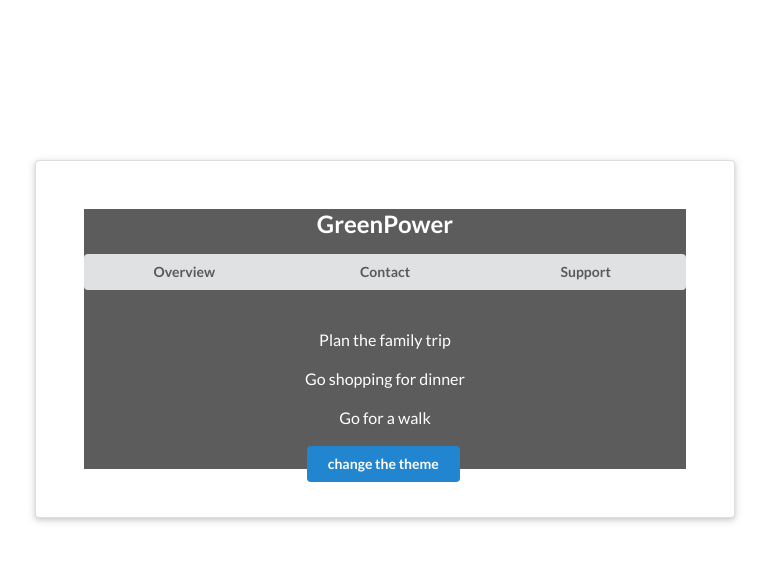
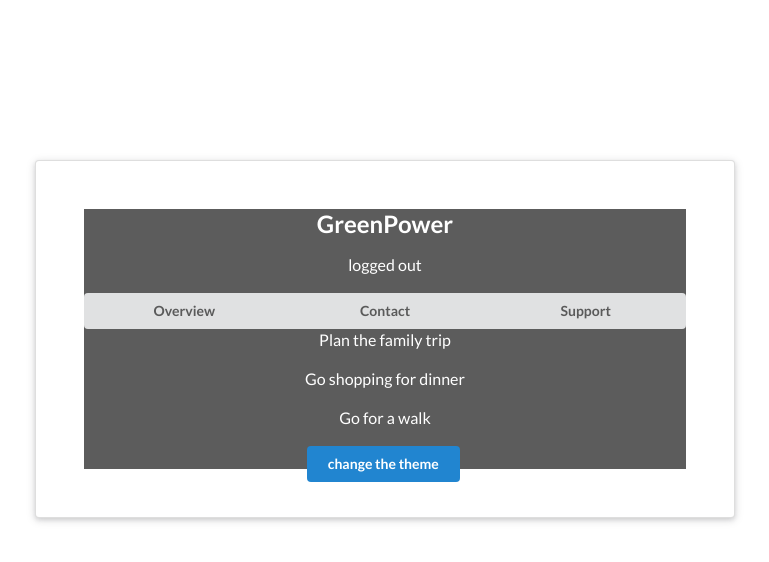
Before and after one commit to DHughes666/React_Native_Uno, a React (Create React App) app in the folder contextapi/: page / in a window 1280 px wide. Shown: the top 562 px of the page, without its empty margins (255-1024 px from the left). Built offline with nearby package versions, Linux system fonts and the light colour scheme.

Commit message:
Contextapi ---Before refactoring

```diff
--- a/contextapi/src/App.js
+++ b/contextapi/src/App.js
@@ -1,15 +1,18 @@
 import Navbar from "./components/navbar";
 import TodoList from "./components/todo";
 import ThemeContextProvider from "./context/themeContext";
+import AuthContextProvider from "./context/authContext";
 
 function App() {
   return (
     <div className="App">
       <div className="ui raised very padded text container segment">
-        <ThemeContextProvider>
-          <Navbar />
-          <TodoList />
-        </ThemeContextProvider>
+        <AuthContextProvider>
+          <ThemeContextProvider>
+            <Navbar />
+            <TodoList />
+          </ThemeContextProvider>
+        </AuthContextProvider>
       </div>
     </div>
   );
--- a/contextapi/src/components/navbar.jsx
+++ b/contextapi/src/components/navbar.jsx
@@ -1,5 +1,6 @@
 import React from "react";
 import { ThemeContext } from "../context/themeContext";
+import {AuthContext} from "../context/authContext";
 
 
 class Navbar extends React.Component {
@@ -8,7 +9,10 @@ class Navbar extends React.Component {
     render() {
 
         return (
+            <AuthContext.Consumer>{(authContext) => {
+                return (
                     <ThemeContext.Consumer>{(context) => {
+                        const {isLoggedIn, authen} = authContext;
                         const {isDarkTheme, lightTheme, darkTheme} = context;
                         const theme = isDarkTheme ? darkTheme : lightTheme;
 
@@ -18,6 +22,9 @@ class Navbar extends React.Component {
                                 <h2 style={{textAlign: 'center'}}>
                                     GreenPower
                                 </h2>
+                                <p onClick={authen} style={{textAlign: 'center'}}>{
+                                    isLoggedIn ? 'logged in': 'logged out'
+                                    }</p>
                                 <div className="ui three buttons">
                                     <button className="ui button">Overview</button>
                                     <button className="ui button">Contact</button>
@@ -29,6 +36,11 @@ class Navbar extends React.Component {
 
                     </ThemeContext.Consumer>
                 )
+            }}
+
+            </AuthContext.Consumer>
+
+        )
     }
 }
 
--- /dev/null
+++ b/contextapi/src/context/authContext.js
@@ -0,0 +1,25 @@
+import React, {createContext} from "react";
+
+export const AuthContext = createContext();
+
+class AuthContextProvider extends React.Component {
+
+    state = {
+        isLoggedIn: false,
+    };
+
+    changeAuthStatus = () => {
+        this.setState({ isLoggedIn: !this.state.isLoggedIn });
+    }
+
+    render() {
+        return (
+            <AuthContext.Provider
+            value={{...this.state, authen: this.changeAuthStatus}}>
+                {this.props.children}
+            </AuthContext.Provider>
+        )
+    }
+}
+
+export default AuthContextProvider;
```
Lines whose indentation alone changed are shown as unchanged.
